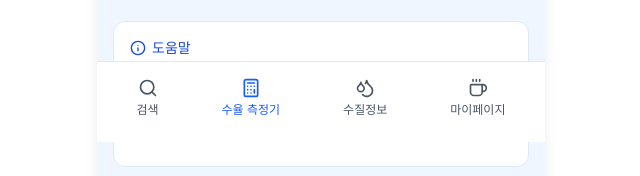
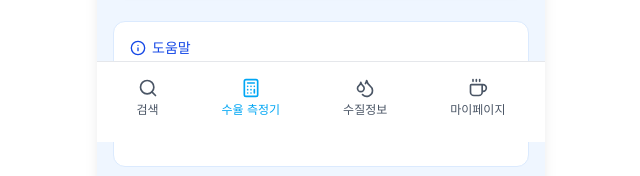
Before and after one commit to hhhaan/mul-mat, a Next.js app: page /calculator in a window 1280 px wide. Shown: the part 658-834 px from the top of the page, without its empty margins (319-959 px from the left). Built offline with nearby package versions, Linux system fonts and the light colour scheme; no server answers.

Commit message:
chore: 메인 색상 변경

```diff
--- a/src/widgets/page-layout/nav-bar.tsx
+++ b/src/widgets/page-layout/nav-bar.tsx
@@ -22,7 +22,7 @@ export const NavBar = () => {
                 <div className="flex justify-around">
                     <button
                         className={`flex flex-col items-center p-2 ${
-                            activeTab === 'search' ? 'text-blue-600' : 'text-gray-600'
+                            activeTab === 'search' ? 'text-sky-500' : 'text-gray-600'
                         }`}
                         onClick={() => {
                             router.push('/');
@@ -34,7 +34,7 @@ export const NavBar = () => {
 
                     <button
                         className={`flex flex-col items-center p-2 ${
-                            activeTab === 'calculator' ? 'text-blue-600' : 'text-gray-600'
+                            activeTab === 'calculator' ? 'text-sky-500' : 'text-gray-600'
                         }`}
                         onClick={() => {
                             router.push('/calculator');
@@ -46,7 +46,7 @@ export const NavBar = () => {
 
                     <button
                         className={`flex flex-col items-center p-2 ${
-                            activeTab === 'quality' ? 'text-blue-600' : 'text-gray-600'
+                            activeTab === 'quality' ? 'text-sky-500' : 'text-gray-600'
                         }`}
                         onClick={() => {
                             router.push('/bottled-water');
@@ -58,7 +58,7 @@ export const NavBar = () => {
 
                     <button
                         className={`flex flex-col items-center p-2 ${
-                            activeTab === 'cafe' ? 'text-blue-600' : 'text-gray-600'
+                            activeTab === 'cafe' ? 'text-sky-500' : 'text-gray-600'
                         }`}
                         onClick={() => {
                             router.push('/my-page');
```
